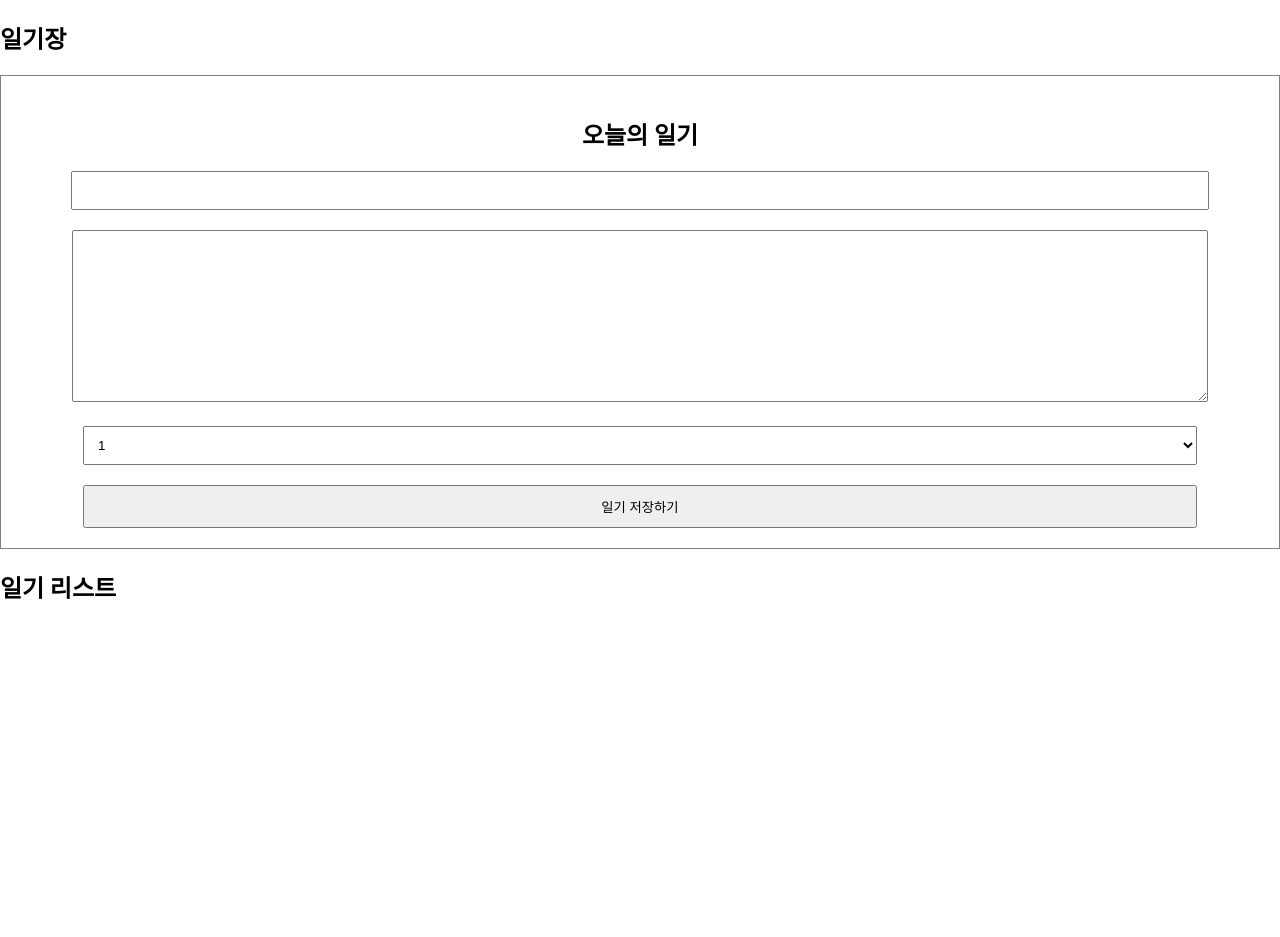
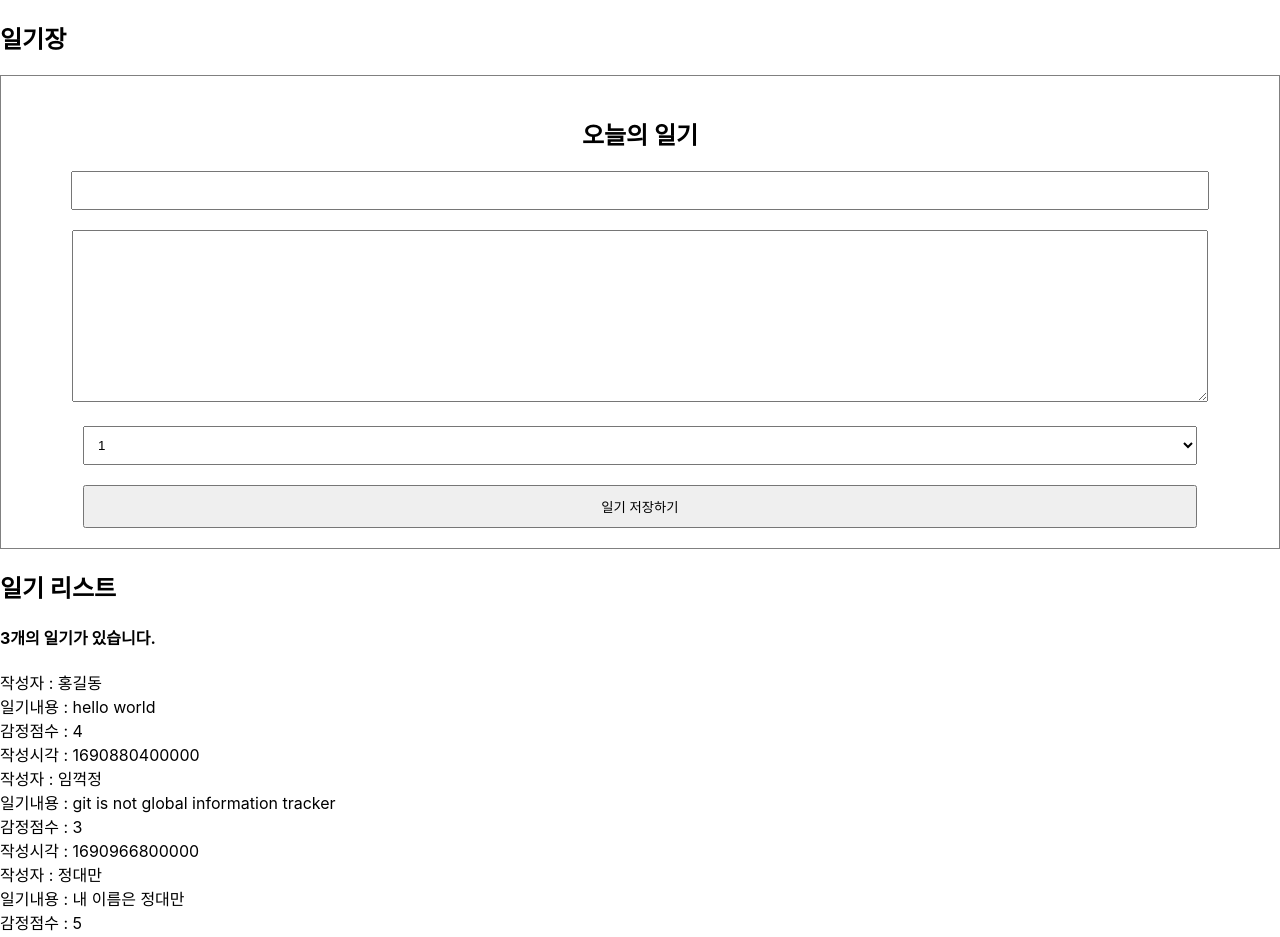
Before and after one commit to slackjawed12/react-rudiment, a React (Create React App) app in the folder simplediary/: page / in a window 1280 px wide. Shown: the top 937 px of the page. Before the commit the page ends 800 px from the top, so only its background shows below. Built offline with nearby package versions, Linux system fonts and the light colour scheme.

Commit message:
feat(simplediary):map으로 배열 객체를 렌더링한다

```diff
--- a/simplediary/src/DiaryList.js
+++ b/simplediary/src/DiaryList.js
@@ -3,6 +3,17 @@ const DiaryList = ({ diaryList }) => {
   return (
     <div className="DiaryList">
       <h2>일기 리스트</h2>
+      <h4>{diaryList.length}개의 일기가 있습니다.</h4>
+      <div>
+        {diaryList.map((it) => (
+          <div>
+            <div>작성자 : {it.author} </div>
+            <div>일기내용 : {it.content} </div>
+            <div>감정점수 : {it.emotion} </div>
+            <div>작성시각 : {it.createdAt} </div>
+          </div>
+        ))}
+      </div>
     </div>
   );
 };
```
